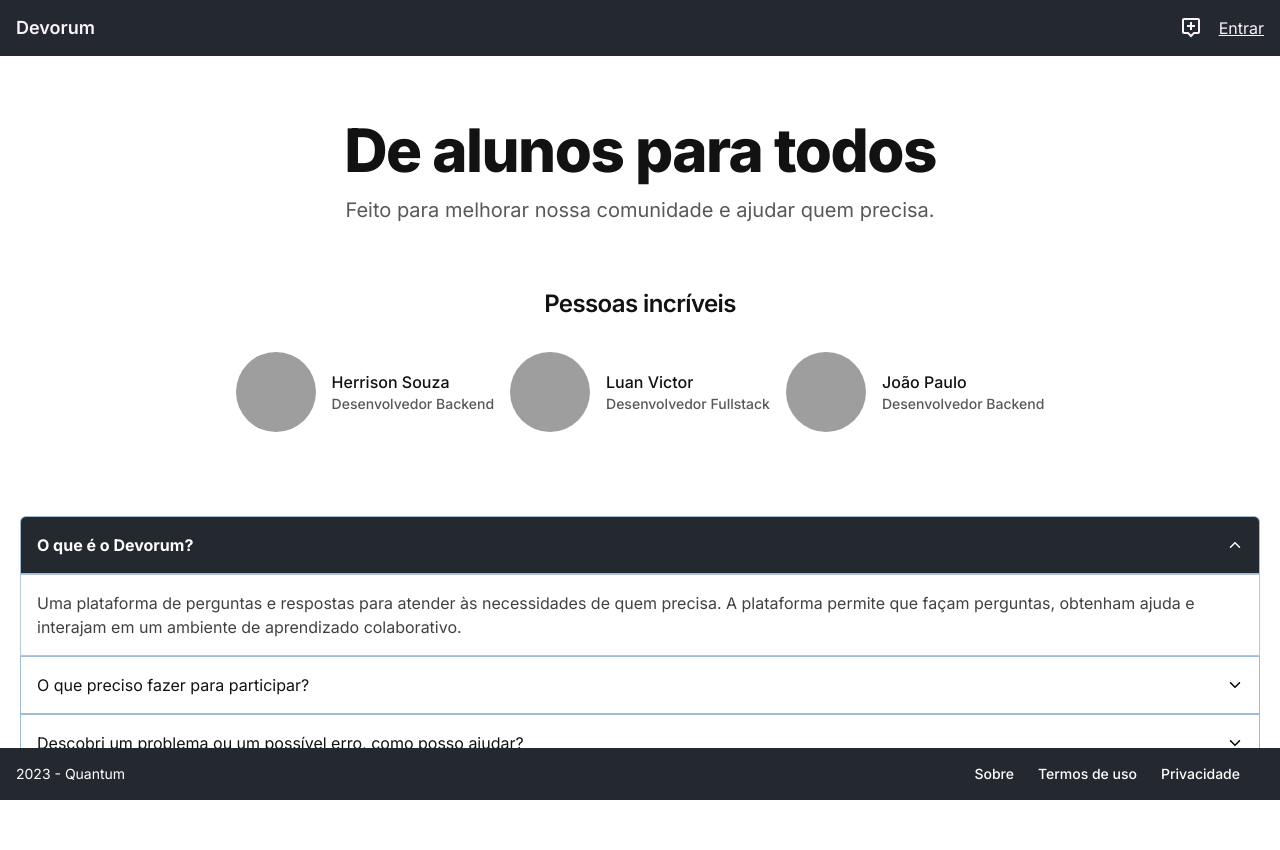
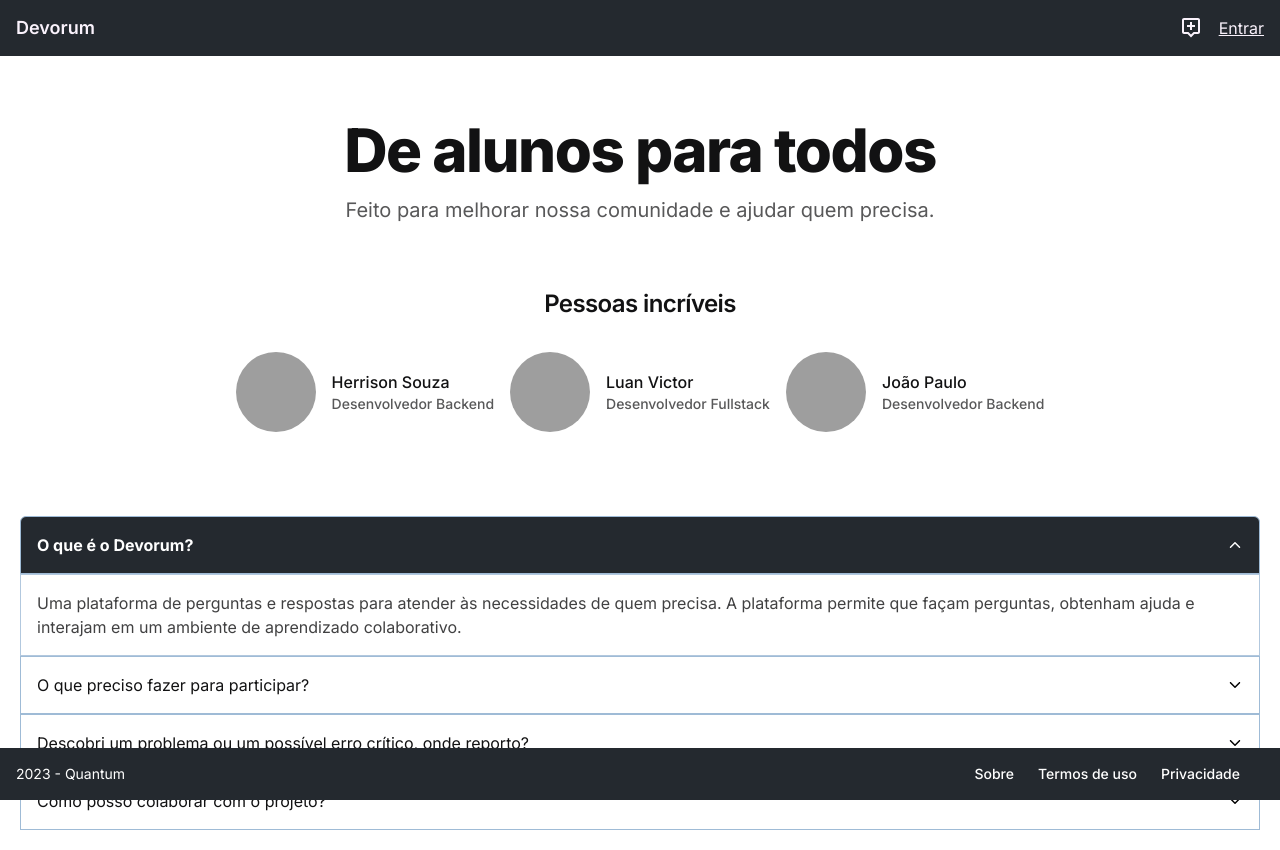
Before and after one commit to Luzin7/devorum-frontend, a Next.js app: page /about in a window 1280 px wide. Shown: the top 850 px of the page. Built offline with nearby package versions, Linux system fonts and the light colour scheme; no server answers; grey boxes are pictures that could not be loaded.

Commit message:
feat: atualiza lista de FAQ

```diff
--- a/src/components/AboutProject/data/questions/index.ts
+++ b/src/components/AboutProject/data/questions/index.ts
@@ -10,8 +10,13 @@ export const items = [
       'Basta acessar! Você pode acessar tudo, sem restrições. Se quiser participar ainda mais compartilhando ideias, dúvidas ou respostas, basta criar sua conta!'
   },
   {
-    title: 'Descobri um problema ou um possível erro, como posso ajudar?',
+    title: 'Descobri um problema ou um possível erro crítico, onde reporto?',
     content:
-      'Se sinta livre para compartilhar conosco sua descoberta pelo discord: lvictor7'
+      'Em breve teremos um local mais apropriado para isso, porém, se sinta livre para compartilhar conosco sua descoberta pelo discord: lvictor7'
+  },
+  {
+    title: 'Como posso colaborar com o projeto?',
+    content:
+      'Ainda estamos em fase de desenvolvimento e, portanto, nosso código fonte ainda não é aberto para todos colaborarem. No entanto, ficamos felizes em saber que você se interessa em colaborar com esse projeto!'
   }
 ];
```
